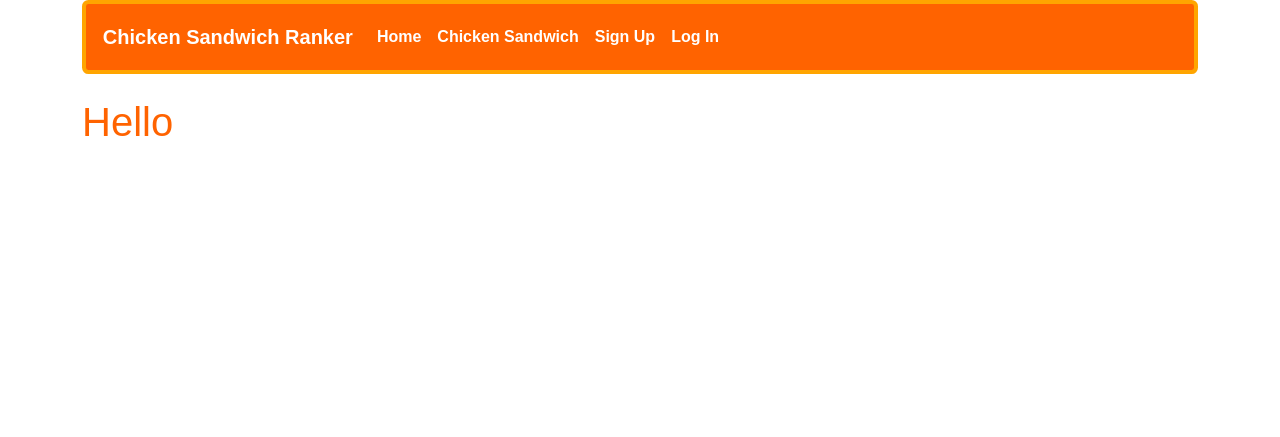
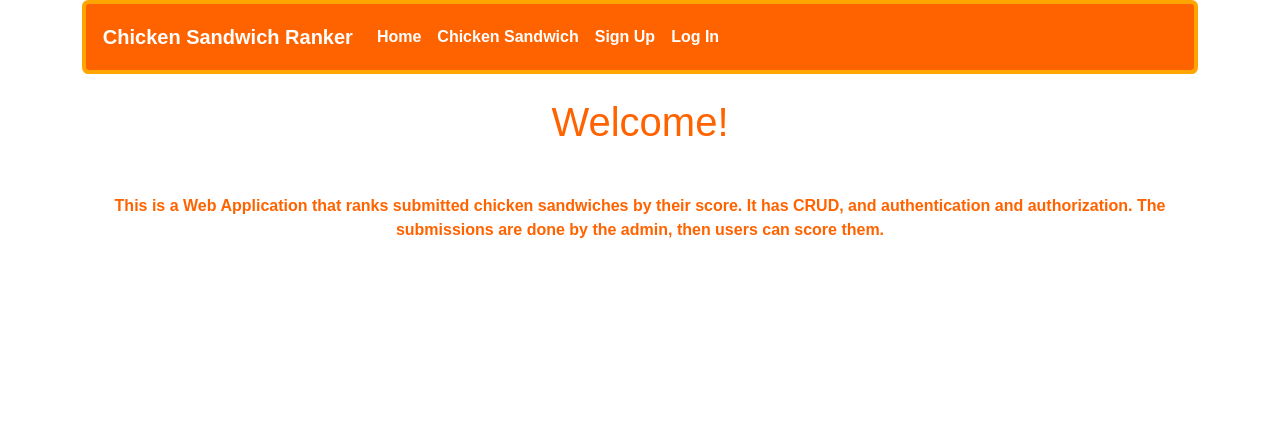
Before and after one commit to JBostroem96/Chicken-Sandwich-Ranker, a PHP site: page / in a window 1280 px wide. Shown: the top 437 px of the page. Run offline with PHP 8.4, Linux system fonts and the light colour scheme; some web fonts are replaced.

Commit message:
Made some small changes

```diff
--- a/UserManager.php
+++ b/UserManager.php
@@ -90,7 +90,7 @@ class UserManager {
 
         } elseif (empty($results)) {
 
-            echo "<h3><p class='text-danger'>That user does not exist.</p></h3></hr>";
+            echo "<h3><p class='text-danger'>That user does not exist</p></h3></hr>";
 
         } else {
 
@@ -110,15 +110,15 @@ class UserManager {
             $this->executeQuery($sql, [':username' => $username, ':password' => $salted_hashed_password]);
 
             echo "<h4><p class='text-success'>Thank you for signing up <strong>$username</strong>! "
-                . "Your new account has been successfully created.<br/>"
-                . "You're now ready to <a href='index.php'>log in</a>.</p></h4>";
+                . "Your new account has been successfully created<br/>"
+                . "You're now ready to <a href='index.php'>log in</a></p></h4>";
 
             $show_sign_up_form = false;
 
         } else {
 
             echo "<h4><p class='text-danger'>An account already exists for this username: "
-                . "<span class='font-weight-bold'> ($username)</span>. "
+                . "<span class='font-weight-bold'>($username)</span>. "
                 . "Please use a different user name.</p></h4></hr>";
         }
     }
--- a/chicken_search.php
+++ b/chicken_search.php
@@ -59,7 +59,7 @@
                                 <p>Don't have an account? <a href='signup.php'>Sign up here!</a>
                                 <?php
                             }
-                            ?>
+                                ?>
                     </form>
 
         </main>
--- a/enter_chicken.php
+++ b/enter_chicken.php
@@ -24,5 +24,7 @@
             </div>
         </main>
     </body>
+
     <?php require_once("footer.php"); ?>
+
 </html>
--- a/headings.php
+++ b/headings.php
@@ -3,7 +3,7 @@
     define('MR_RESULT_HEADING', 'Results');
     define('MR_USERRATINGS_HEADING', 'Ratings');
     define('MR_USER_HEADING', 'Profile');
-    //define('MR_HOME_HEADING', 'Welcome');
+    define('MR_HOME_HEADING', 'Welcome');
     define('MR_SIGNUP_HEADING', 'Sign Up');
     define('MR_SEARCH_HEADING', 'Search');
     define('MR_SUBMIT_HEADING', 'Submit');
--- a/index.php
+++ b/index.php
@@ -4,7 +4,8 @@
     require_once('pagetitles.php');
     $page_title = MR_HOME_PAGE;
 
-
+    require_once('headings.php');
+    $heading = MR_SIGNUP_HEADING;
 
     require_once('UserManager.php');
 ?>
@@ -16,11 +17,15 @@
 
         <main class='mt-4'>
 
-            <h1 class="appearOnScroll">Hello</h1>
+            <h1 class="text-center">Welcome!</h1>
+            <p class="text-center mt-5">This is a Web Application that ranks submitted chicken sandwiches by their score. It has CRUD, and authentication and authorization.
+                The submissions are done by the admin, then users can score them.
+            </p>
+
 
         </main>
 
-        <?php require_once("footer.php"); ?>
+    <?php require_once("footer.php"); ?>
 
     </body>
 </html>
--- a/signup.php
+++ b/signup.php
@@ -41,7 +41,7 @@
                                     id="user_name" name="user_name"
                                     placeholder="Enter a user name" required>
                                 <div class="invalid-feedback">
-                                    Please provide a valid user name.
+                                    Please provide a valid user name
                                 </div>
                             </div>
                         </div>
```
Also changed, not shown: login.php (+3 -5 lines).
